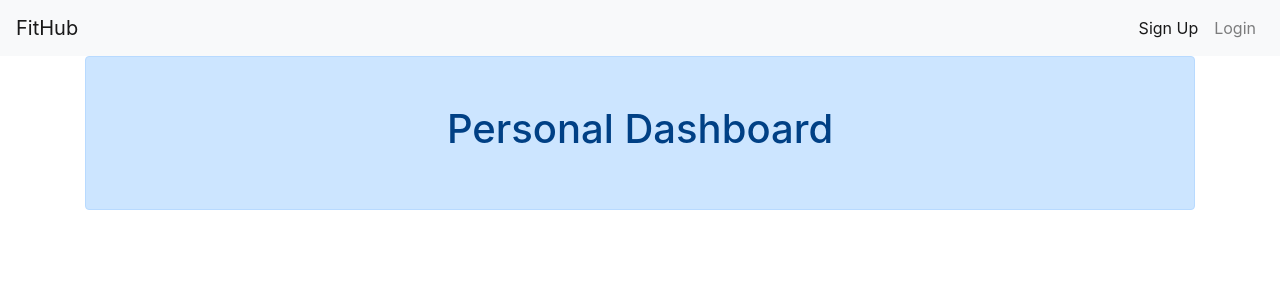
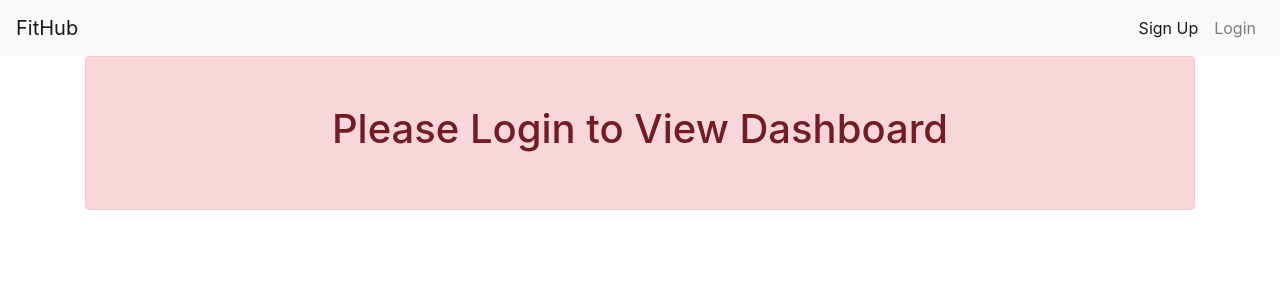
Before and after one commit to rokarn12/fithub-app, a React (Create React App) app in the folder fithub_mongodb/client/: page /userdashboard in a window 1280 px wide. Shown: the top 300 px of the page. Built offline with nearby package versions, Linux system fonts and the light colour scheme; no server answers.

Commit message:
Added user dashboard error screen
gives an error screen when someone who is not logged in tries to access user dashboard page

```diff
--- a/fithub_mongodb/client/src/App.jsx
+++ b/fithub_mongodb/client/src/App.jsx
@@ -35,6 +35,7 @@ const App = () => {
           {/*<ToastContainer /> this line does not throw error, but causes entire app to go blank*/}
           <Header />
           <redirect to={user ? '/' : 'login'} />
+          <redirect to={user ? 'login' : 'userdashboard'} />
           <Routes>
             <Route exact path="/" element={<Home />}/>
             <Route exact path="/login" element={<Login />}/>
--- a/fithub_mongodb/client/src/pages/UserDashboard.jsx
+++ b/fithub_mongodb/client/src/pages/UserDashboard.jsx
@@ -3,14 +3,20 @@ import { UserContext } from '../UserContext';
 
 const UserDashboard = () => {
     const {user} = useContext(UserContext);
-    return (
+    return ((user ? ( // user is logged in, show their dashboard
         <div className="container text-center">
             <div className="alert alert-primary p-5">
                 <h1>{user && <span className='text-success'>{user}'s</span>}{" "}
                     Personal Dashboard</h1>
             </div>
         </div>
-    );
+    ) : ( // user is not logged in, show this message
+        <div className="container text-center">
+            <div className="alert alert-danger p-5">
+                <h1>Please Login to View Dashboard</h1>
+            </div>
+        </div>
+    )));
 };
 
 export default UserDashboard;
```
